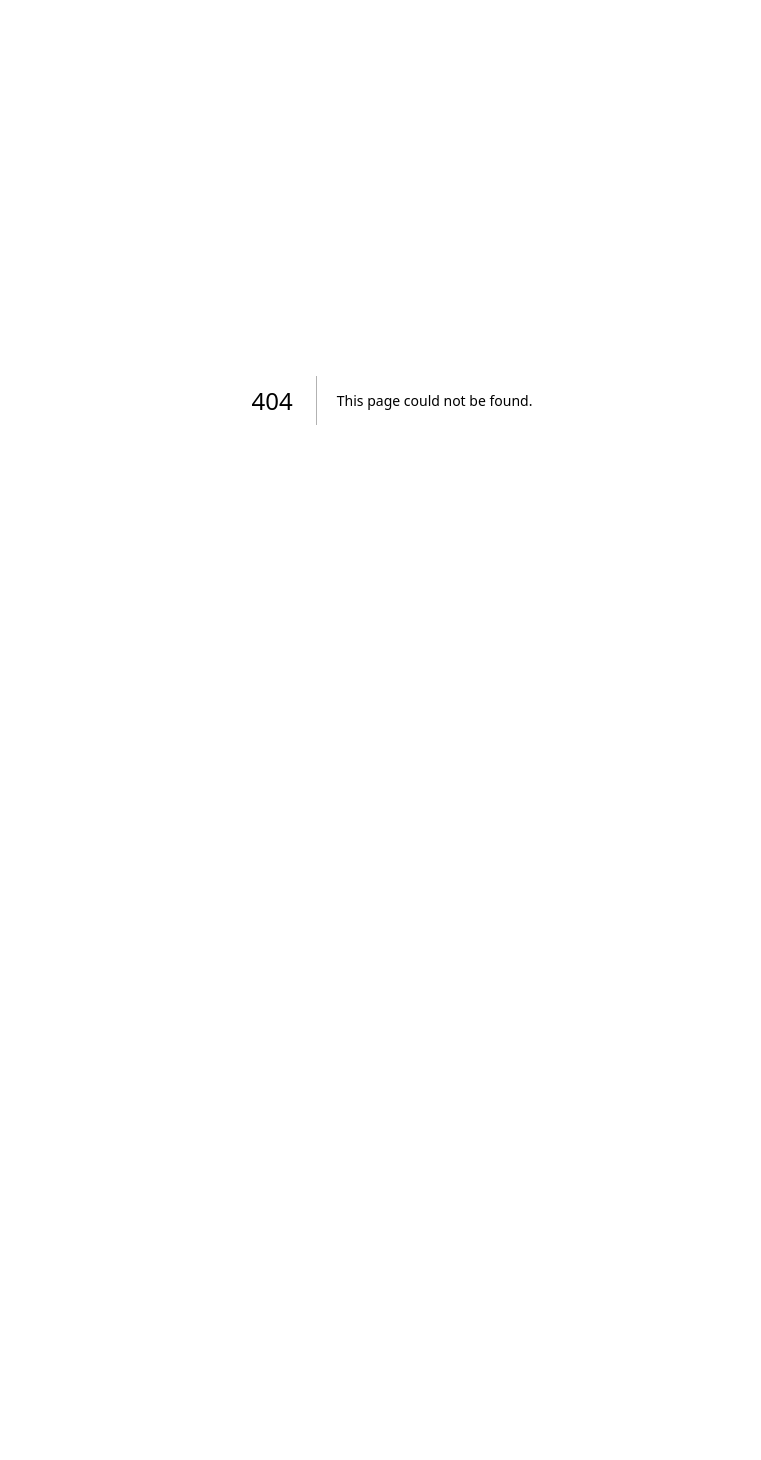
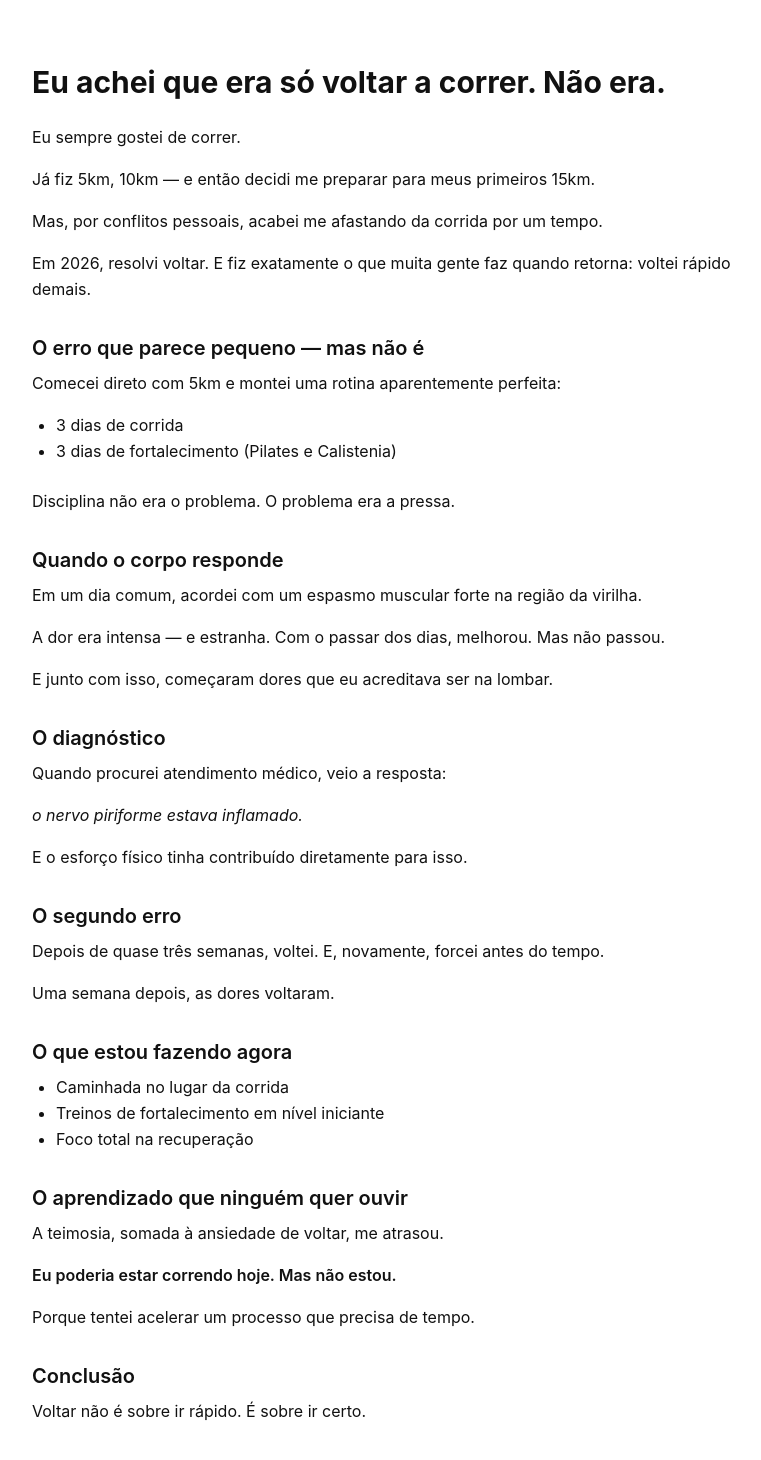
Before and after one commit to bhn-1302/brenno-copywriter, a Next.js app: page /artigos/corrida in a window 1280 px wide. Before the commit this address had no page. Shown: the top 1460 px of the page, without its empty margins (248-1009 px from the left). Before the commit the page ends 800 px from the top, so only its background shows below. Built offline with nearby package versions, Linux system fonts and the light colour scheme.

Commit message:
atualização de Artigo

```diff
--- /dev/null
+++ b/app/artigos/corrida/page.tsx
@@ -0,0 +1,111 @@
+export default function Corrida() {
+  return (
+    <main className="px-6 py-16 max-w-3xl mx-auto leading-relaxed">
+      <h1 className="text-3xl font-bold mb-6">
+        Eu achei que era só voltar a correr. Não era.
+      </h1>
+
+      <p className="mb-4">Eu sempre gostei de correr.</p>
+
+      <p className="mb-4">
+        Já fiz 5km, 10km — e então decidi me preparar para meus primeiros 15km.
+      </p>
+
+      <p className="mb-4">
+        Mas, por conflitos pessoais, acabei me afastando da corrida por um
+        tempo.
+      </p>
+
+      <p className="mb-6">
+        Em 2026, resolvi voltar. E fiz exatamente o que muita gente faz quando
+        retorna: voltei rápido demais.
+      </p>
+
+      <h2 className="text-xl font-semibold mt-8 mb-2">
+        O erro que parece pequeno — mas não é
+      </h2>
+
+      <p className="mb-4">
+        Comecei direto com 5km e montei uma rotina aparentemente perfeita:
+      </p>
+
+      <ul className="list-disc ml-6 mb-6">
+        <li>3 dias de corrida</li>
+        <li>3 dias de fortalecimento (Pilates e Calistenia)</li>
+      </ul>
+
+      <p className="mb-4">
+        Disciplina não era o problema. O problema era a pressa.
+      </p>
+
+      <h2 className="text-xl font-semibold mt-8 mb-2">
+        Quando o corpo responde
+      </h2>
+
+      <p className="mb-4">
+        Em um dia comum, acordei com um espasmo muscular forte na região da
+        virilha.
+      </p>
+
+      <p className="mb-4">
+        A dor era intensa — e estranha. Com o passar dos dias, melhorou. Mas não
+        passou.
+      </p>
+
+      <p className="mb-6">
+        E junto com isso, começaram dores que eu acreditava ser na lombar.
+      </p>
+
+      <h2 className="text-xl font-semibold mt-8 mb-2">O diagnóstico</h2>
+
+      <p className="mb-4">
+        Quando procurei atendimento médico, veio a resposta:
+      </p>
+
+      <p className="mb-4 italic">o nervo piriforme estava inflamado.</p>
+
+      <p className="mb-6">
+        E o esforço físico tinha contribuído diretamente para isso.
+      </p>
+
+      <h2 className="text-xl font-semibold mt-8 mb-2">O segundo erro</h2>
+
+      <p className="mb-4">
+        Depois de quase três semanas, voltei. E, novamente, forcei antes do
+        tempo.
+      </p>
+
+      <p className="mb-6">Uma semana depois, as dores voltaram.</p>
+
+      <h2 className="text-xl font-semibold mt-8 mb-2">
+        O que estou fazendo agora
+      </h2>
+
+      <ul className="list-disc ml-6 mb-6">
+        <li>Caminhada no lugar da corrida</li>
+        <li>Treinos de fortalecimento em nível iniciante</li>
+        <li>Foco total na recuperação</li>
+      </ul>
+
+      <h2 className="text-xl font-semibold mt-8 mb-2">
+        O aprendizado que ninguém quer ouvir
+      </h2>
+
+      <p className="mb-4">
+        A teimosia, somada à ansiedade de voltar, me atrasou.
+      </p>
+
+      <p className="mb-4 font-semibold">
+        Eu poderia estar correndo hoje. Mas não estou.
+      </p>
+
+      <p className="mb-6">
+        Porque tentei acelerar um processo que precisa de tempo.
+      </p>
+
+      <h2 className="text-xl font-semibold mt-8 mb-2">Conclusão</h2>
+
+      <p>Voltar não é sobre ir rápido. É sobre ir certo.</p>
+    </main>
+  );
+}
--- a/app/artigos/page.tsx
+++ b/app/artigos/page.tsx
@@ -1,19 +1,56 @@
+import Link from "next/link";
+
 export default function Artigos() {
   return (
-    <main className="px-6 py-16 max-w-3xl mx-auto">
-      <h1 className="text-3xl font-bold mb-8">Artigos</h1>
+    <main className="px-6 py-16">
+      <div className="max-w-4xl mx-auto">
+        {/* Título */}
+        <h1 className="text-3xl md:text-4xl font-bold mb-4">Artigos</h1>
 
-      <a
-        href="/artigos/barbearia"
-        className="block border p-6 rounded-lg hover:shadow-md transition"
-      >
-        <h2 className="text-xl font-semibold mb-2">
-          Ela corta cabelo em um espaço onde ainda precisa provar que pertence
-        </h2>
-        <p className="text-gray-600">
-          Uma história real sobre ser mulher em um ambiente dominado por homens.
+        <p className="text-gray-600 mb-12 max-w-2xl">
+          Textos focados em narrativa, experiência real e construção de
+          mensagem.
         </p>
-      </a>
+
+        {/* Lista */}
+        <div className="space-y-8">
+          <Link
+            href="/artigos/barbearia"
+            className="block border p-6 rounded-xl hover:shadow-md transition"
+          >
+            <h2 className="text-xl font-semibold mb-2">
+              Ela corta cabelo em um espaço onde ainda precisa provar que
+              pertence
+            </h2>
+
+            <p className="text-gray-600 mb-4">
+              Uma história real sobre ser mulher em um ambiente dominado por
+              homens.
+            </p>
+
+            <span className="text-sm text-gray-400">
+              Storytelling • Contexto social
+            </span>
+          </Link>
+
+          <Link
+            href="/artigos/corrida"
+            className="block border p-6 rounded-xl hover:shadow-md transition"
+          >
+            <h2 className="text-xl font-semibold mb-2">
+              Eu achei que era só voltar a correr. Não era.
+            </h2>
+
+            <p className="text-gray-600 mb-4">
+              Uma experiência real sobre lesão, ansiedade e recuperação.
+            </p>
+
+            <span className="text-sm text-gray-400">
+              Experiência pessoal • Saúde • Aprendizado
+            </span>
+          </Link>
+        </div>
+      </div>
     </main>
   );
 }
```
